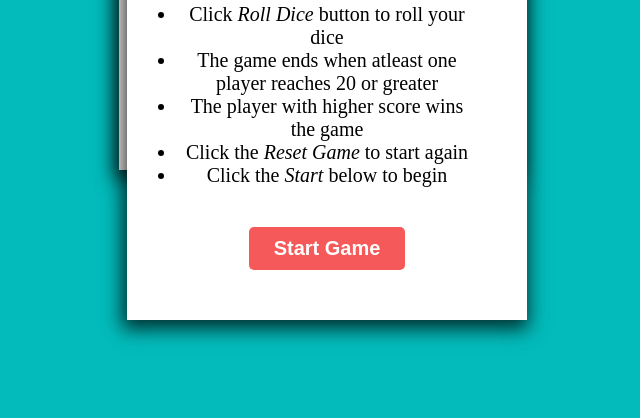
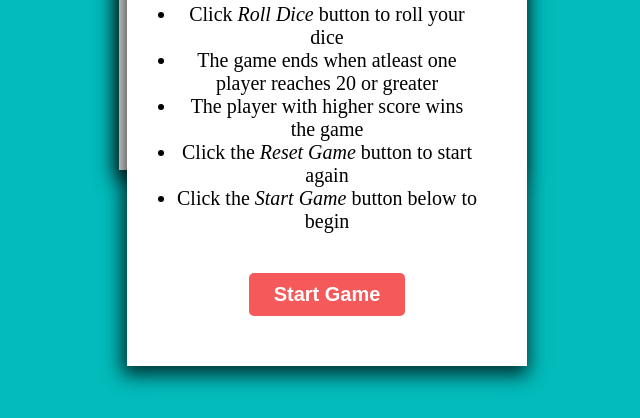
Before and after one commit to RanjanSushant/Dice_Game, a plain HTML site: page index.html in a window 1280 px wide. Shown: the part 382-800 px from the top of the page, without its empty margins (321-961 px from the left). Drawn offline with Linux system fonts and the light colour scheme.

Commit message:
rules updated

```diff
--- a/index.html
+++ b/index.html
@@ -32,8 +32,8 @@
                 <li>Click <em>Roll Dice</em> button to roll your dice</li>
                 <li>The game ends when atleast one player reaches 20 or greater</li>
                 <li>The player with higher score wins the game</li>
-                <li>Click the <em>Reset Game</em> to start again</li>
-                <li>Click the <em>Start</em> below to begin</li>
+                <li>Click the <em>Reset Game</em> button to start again</li>
+                <li>Click the <em>Start Game</em> button below to begin</li>
             </ul>
             <button id="start-game">Start Game</button>
         </div>
```
